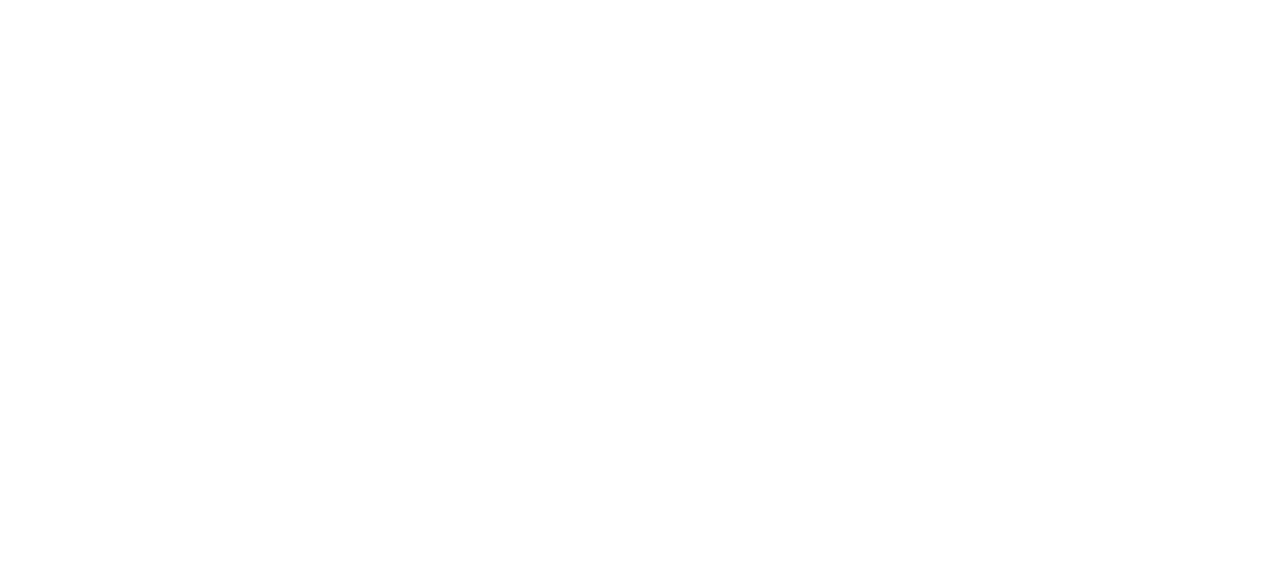
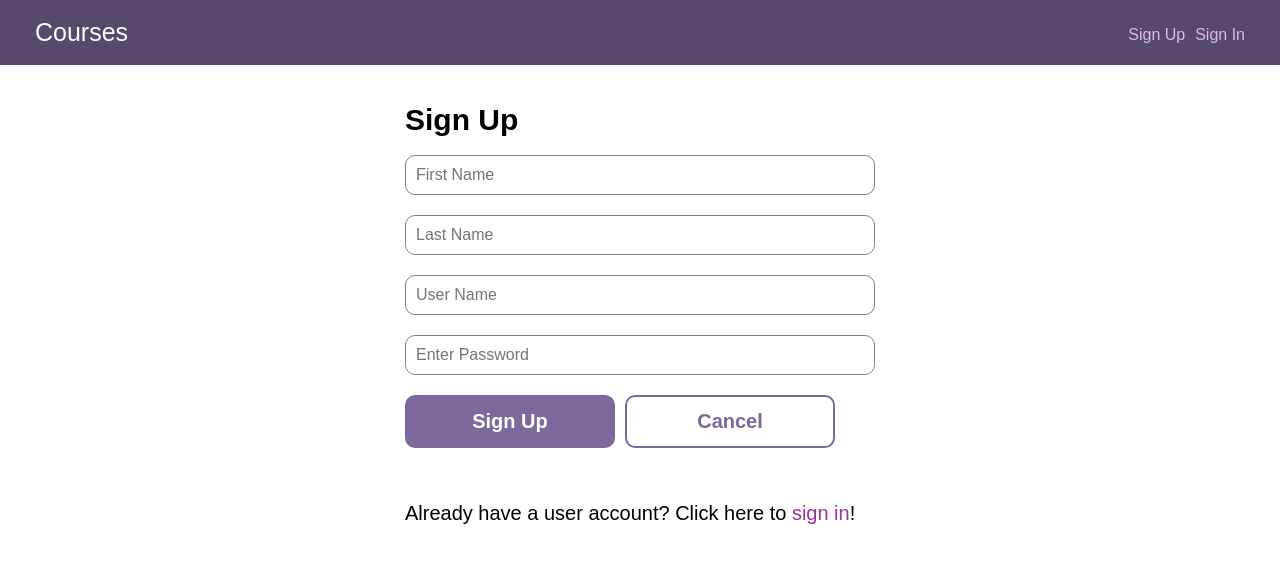
Before and after one commit to OluwaDraco/book-store, a React (Create React App) app in the folder client/: page /signUp in a window 1280 px wide. Before the commit this address had no page. Shown: the top 562 px of the page. Built offline with nearby package versions, Linux system fonts and the light colour scheme.

Commit message:
fiex appcomponet issue

```diff
--- a/client/package.json
+++ b/client/package.json
@@ -11,7 +11,7 @@
     "react": "^18.2.0",
     "react-cookie": "^4.1.1",
     "react-dom": "^18.2.0",
-    "react-router-dom": "^6.4.0",
+    "react-router-dom": "^5.3.3",
     "react-scripts": "5.0.1",
     "web-vitals": "^2.1.4"
   },
--- a/client/src/App.js
+++ b/client/src/App.js
@@ -2,7 +2,7 @@
 import {
   BrowserRouter as Router,
   Route,
-  Routes,
+  Switch,
 } from 'react-router-dom';
 
 
@@ -18,6 +18,10 @@
 //context
 import withContext from "./Context"
 const HeaderWithContext = withContext(Header);
+const SignInWithContext = withContext(SignIn);
+const SignUpWithContext = withContext(SignUp);
+const CourseDetailsWithContext = withContext(CourseDetails);
+
 
 
 //Components
@@ -29,9 +33,12 @@
     <div>
       <HeaderWithContext />
 
-      <Routes>
-        <Route exact path='/' element={<Courses />} />
-      </Routes>
+      <Switch>
+        <Route  exact path='/' component={Courses} />
+        <Route  path='/courses/:id' component={CourseDetailsWithContext} />
+        <Route path="/signin" component={SignInWithContext}/>
+        <Route path="/signup" component={SignUpWithContext}/>
+      </Switch>
     </div>
   </Router>
 )
--- a/client/src/Context.js
+++ b/client/src/Context.js
@@ -1,6 +1,7 @@
 import React, {Component} from "react";
 import Data from './contexts/Data'
 import Cookies from 'js-cookie'
+
 const Context = React.createContext();
 
 
@@ -77,8 +78,10 @@
 
 export default function withContext(Component){
     return function ContextComponent(props){
-        <Context.Consumer>
+        return(
+            <Context.Consumer>
             {(context) => <Component {...props} context={context} />}
         </Context.Consumer>
+        )
     }
 }
--- a/client/src/components/Courses.js
+++ b/client/src/components/Courses.js
@@ -18,7 +18,6 @@
     render(){
 
         const courses = this.state.courses
-        console.log(courses)
         const courseList = courses.map((course,i)=>{
             return(
                 <Link key={i} className="course--module course--link" to={`/courses/{course.id}`}>
--- a/client/src/components/Form.js
+++ b/client/src/components/Form.js
@@ -24,7 +24,7 @@
             {elements()}
             <form onSubmit={handleSubmit}>
             <button className="button" type="submit">{submitButtonText}</button>
-            <button className="button button-secondary" onclick={handleCancel}>Cancel</button>
+            <button className="button button-secondary" onClick={handleCancel}>Cancel</button>
 
             </form>
         </div>
--- a/client/src/components/Header.js
+++ b/client/src/components/Header.js
@@ -1,16 +1,15 @@
 import React from "react";
 import { Link } from "react-router-dom";
 
-export default class Header extends React.PureComponent{
-    render(){
-        const {context} = this.props
-        const authUser = context.authenticatedUser;
 
+export default class Header extends React.PureComponent {
+    render() {
+      const { context } = this.props;
 
+      const authUser = context.authenticatedUser;
     return(
-
-            <header>
-            <h1>hi</h1>
+           <div>
+             <header>
                  <div className="wrap header--flex">
                 <h1 className="header--logo">
                 <Link to="/">Courses</Link>
@@ -30,10 +29,10 @@
 
                     <ul className="header--signedout">
                     <li>
-                    <Link to="/sign-up">Sign Up</Link>
+                    <Link to="/signup">Sign Up</Link>
                     </li>
                     <li>
-                    <Link to="/sign-in">Sign In</Link>
+                    <Link to="/signin">Sign In</Link>
                     </li>
                     </ul>
 
@@ -42,6 +41,8 @@
                 </nav>
             </div>
             </header>
+           </div>
     );
 }
+
 }
--- a/client/src/components/SignOut.js
+++ b/client/src/components/SignOut.js
@@ -1,10 +1,10 @@
 import React,{useEffect} from "react";
-import { Navigate } from "react-router-dom"
+import { Redirect } from "react-router-dom"
 
 export default ({context})=>{
     useEffect(()=>context.actions.signOut())
     return(
-        <Navigate to="/" />
+        <Redirect to="/" />
     )
 
 }
--- a/client/src/components/SignUp.js
+++ b/client/src/components/SignUp.js
@@ -2,7 +2,7 @@
 import { Link } from "react-router-dom";
 import Form from "./Form";
 
-export default class SignUp extends Component{
+class SignUp extends Component{
     state= {
         firstname:"",
         lastname:"",
@@ -121,3 +121,5 @@
         this.props.history.push('/')
     }
 }
+
+export default SignUp;
--- a/client/src/config.js
+++ b/client/src/config.js
@@ -1,4 +1,4 @@
-const config ={
+const config = {
     apiBaseUrl: 'http://localhost:5000/api',
 };
 
```
Also changed, not shown: client/src/index.js (+5 -4 lines), 1 other file (tests, documents, lock files or other folders).
